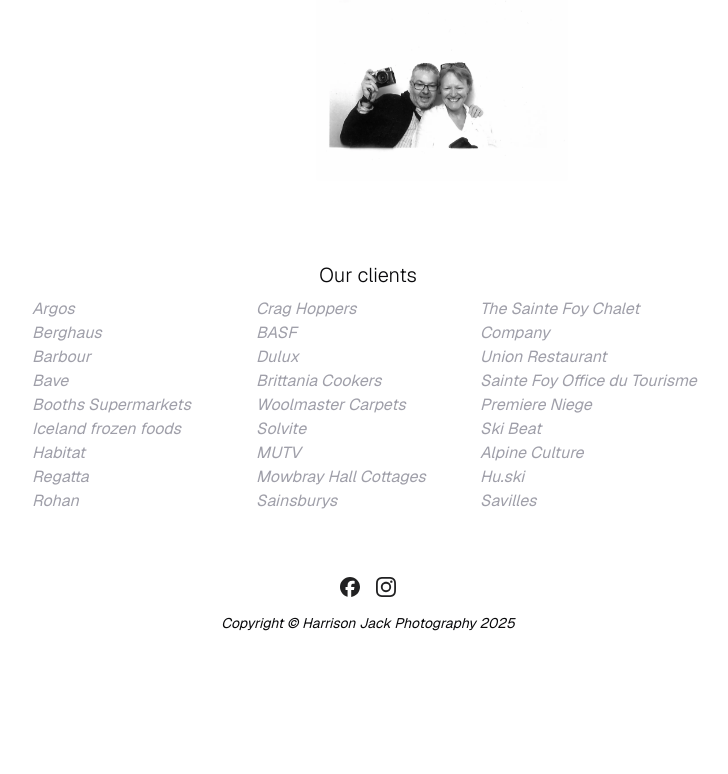
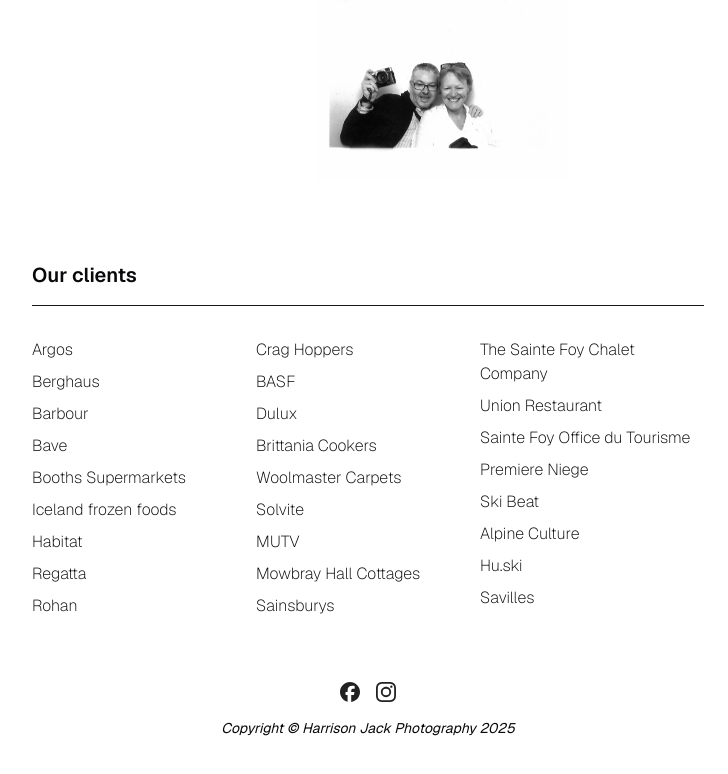
Before and after one commit to SmackSmash/next-hj, a Next.js app: page /about in a window 1280 px wide. Shown: the part 650-1424 px from the top of the page, without its empty margins (272-1000 px from the left). Before the commit the page ends 1323 px from the top, so only its background shows below. Built offline with nearby package versions, Linux system fonts and the light colour scheme.

Commit message:
Final styles (maybe?)

```diff
--- a/src/app/(site)/about/page.tsx
+++ b/src/app/(site)/about/page.tsx
@@ -12,7 +12,7 @@
       <div className='flex flex-grow flex-col justify-center'>
         <div className='mx-auto flex max-w-2xl flex-col gap-8 md:flex-row'>
           <div className='flex flex-row items-center justify-between md:order-1 md:max-w-fit md:flex-col md:items-start'>
-            <h1 className='mb-4 border-b-1 border-zinc-900 pb-4 text-4xl font-semibold text-zinc-900 dark:border-zinc-50 dark:text-zinc-50'>
+            <h1 className='mb-2 border-b-1 border-zinc-900 pb-4 text-4xl font-semibold text-zinc-900 dark:border-zinc-50 dark:text-zinc-50'>
               About
             </h1>
           </div>
@@ -38,9 +38,11 @@
           </div>
         </div>
       </div>
-      <h3 className='mx-auto mt-20 mb-2 text-xl font-light'>Our clients</h3>
-      <ul className='container mx-auto flex max-w-2xl flex-wrap text-zinc-400 italic dark:text-zinc-600'>
-        <div className='basis-full sm:basis-1/2 md:basis-1/3'>
+      <h3 className='mx-auto mt-20 mb-8 w-full max-w-2xl border-b-1 border-zinc-900 pb-4 text-xl font-semibold dark:border-zinc-50'>
+        Our clients
+      </h3>
+      <ul className='container mx-auto flex max-w-2xl flex-wrap font-extralight'>
+        <div className='flex basis-full flex-col gap-2 sm:basis-1/2 md:basis-1/3'>
           <li>Argos</li>
           <li>Berghaus </li>
           <li>Barbour</li>
@@ -51,7 +53,7 @@
           <li>Regatta</li>
           <li>Rohan</li>
         </div>
-        <div className='basis-full sm:basis-1/2 md:basis-1/3'>
+        <div className='flex basis-full flex-col gap-2 sm:basis-1/2 md:basis-1/3'>
           <li>Crag Hoppers</li>
           <li>BASF</li>
           <li>Dulux</li>
@@ -62,7 +64,7 @@
           <li>Mowbray Hall Cottages</li>
           <li>Sainsburys</li>
         </div>
-        <div className='basis-full sm:basis-1/2 md:basis-1/3'>
+        <div className='flex basis-full flex-col gap-2 sm:basis-1/2 md:basis-1/3'>
           <li>The Sainte Foy Chalet Company</li>
           <li>Union Restaurant </li>
           <li>Sainte Foy Office du Tourisme</li>
```
